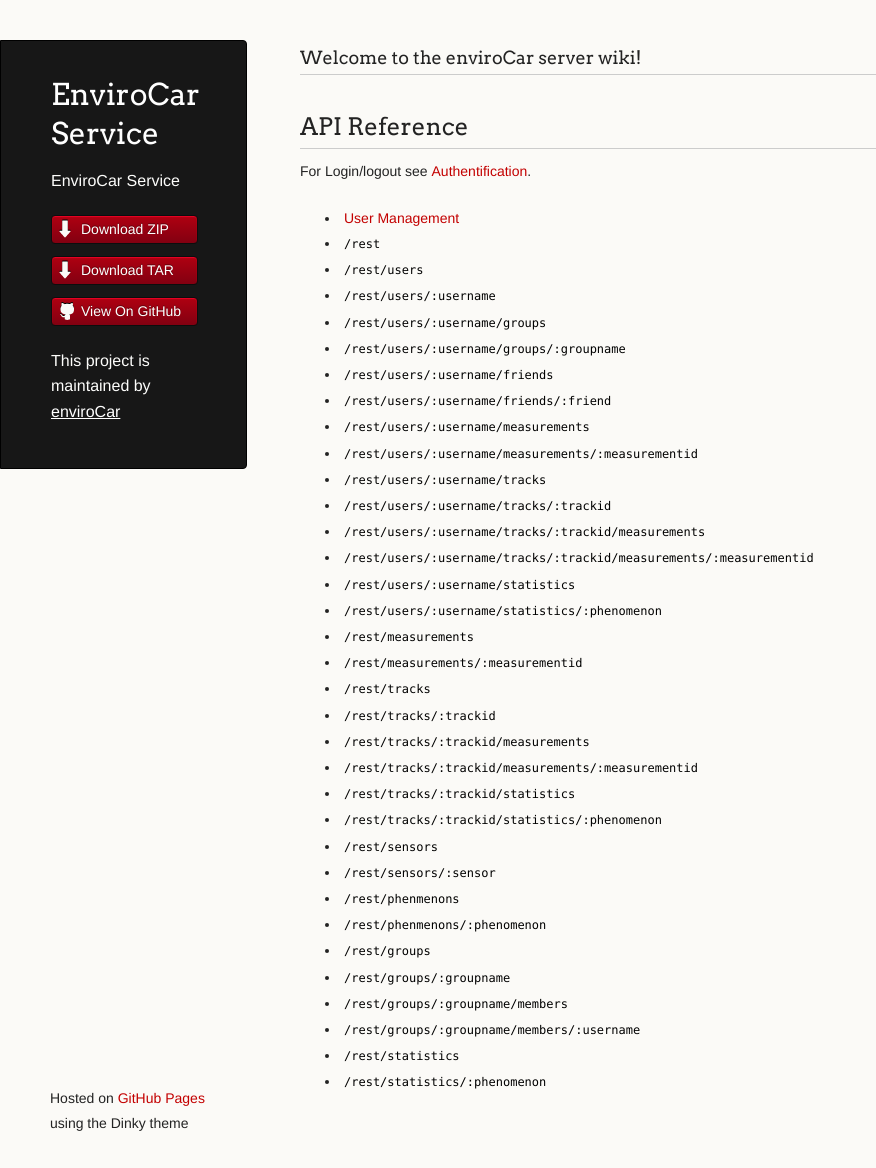
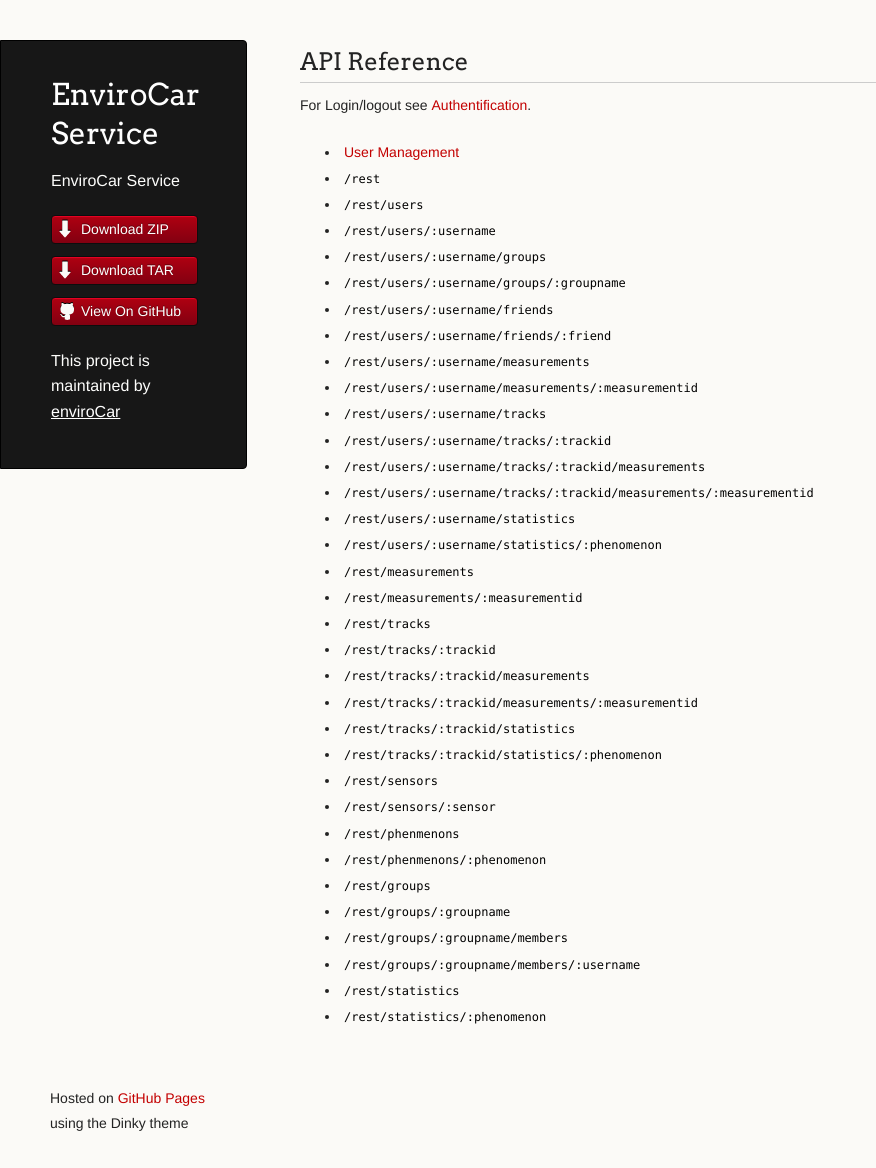
Before and after one commit to enviroCar/enviroCar-server, a Jekyll site: the page built from api/index.md, in a window 1280 px wide and 1168 px high. Shown: the whole window, without its empty margins (0-876 px from the left). Built offline with Jekyll 4.4.1, drawn with Linux system fonts in a browser that asks for light colours; Markdown is read by kramdown in place of the engine named in the settings.

Commit message:
enabled pygments

```diff
--- a/_config.yml
+++ b/_config.yml
@@ -1,6 +1,6 @@
 safe: false
 lsi: false
-pygments: false
+pygments: true
 exclude:
     - Gemfile
     - Gemfile.lock
--- a/api/index.md
+++ b/api/index.md
@@ -1,9 +1,6 @@
 ---
 layout: default
 ---
-
-### Welcome to the enviroCar server wiki!
-
 ## API Reference
 For Login/logout see [Authentification](authentification).
 
```
